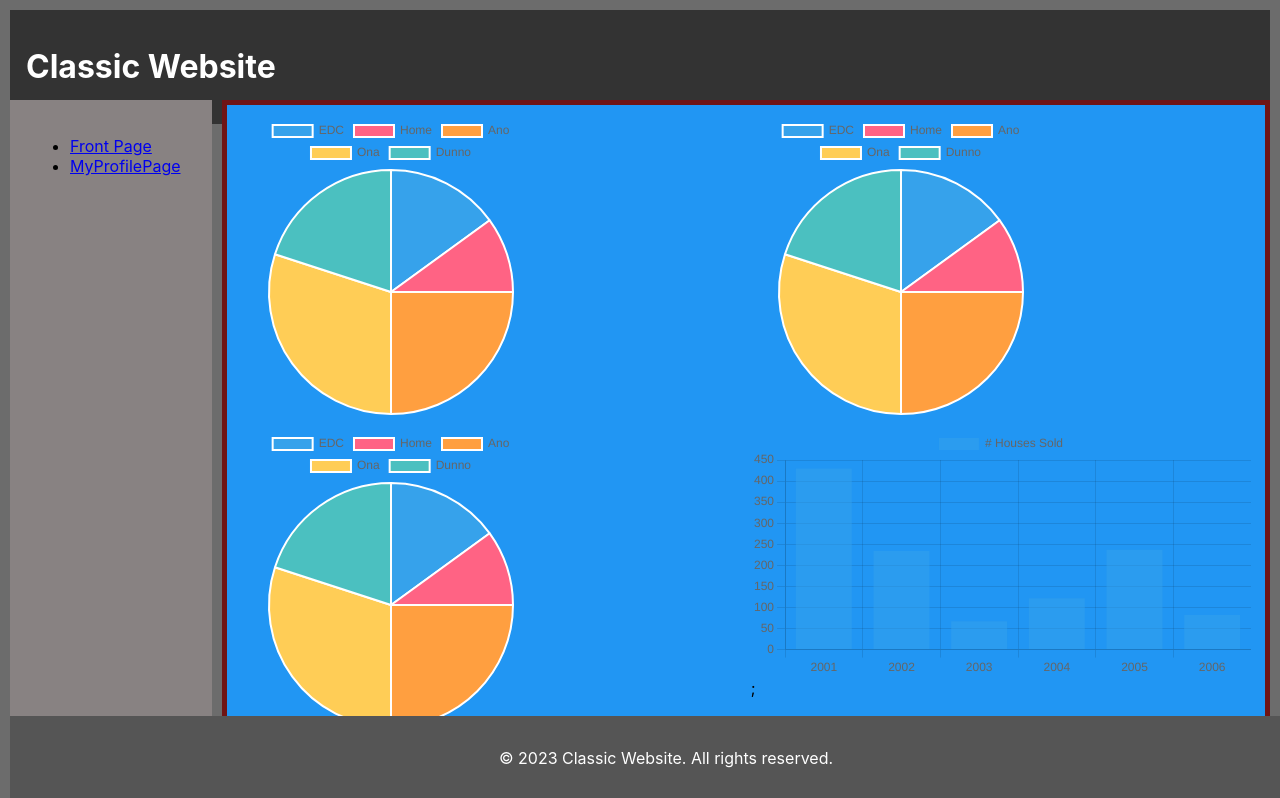
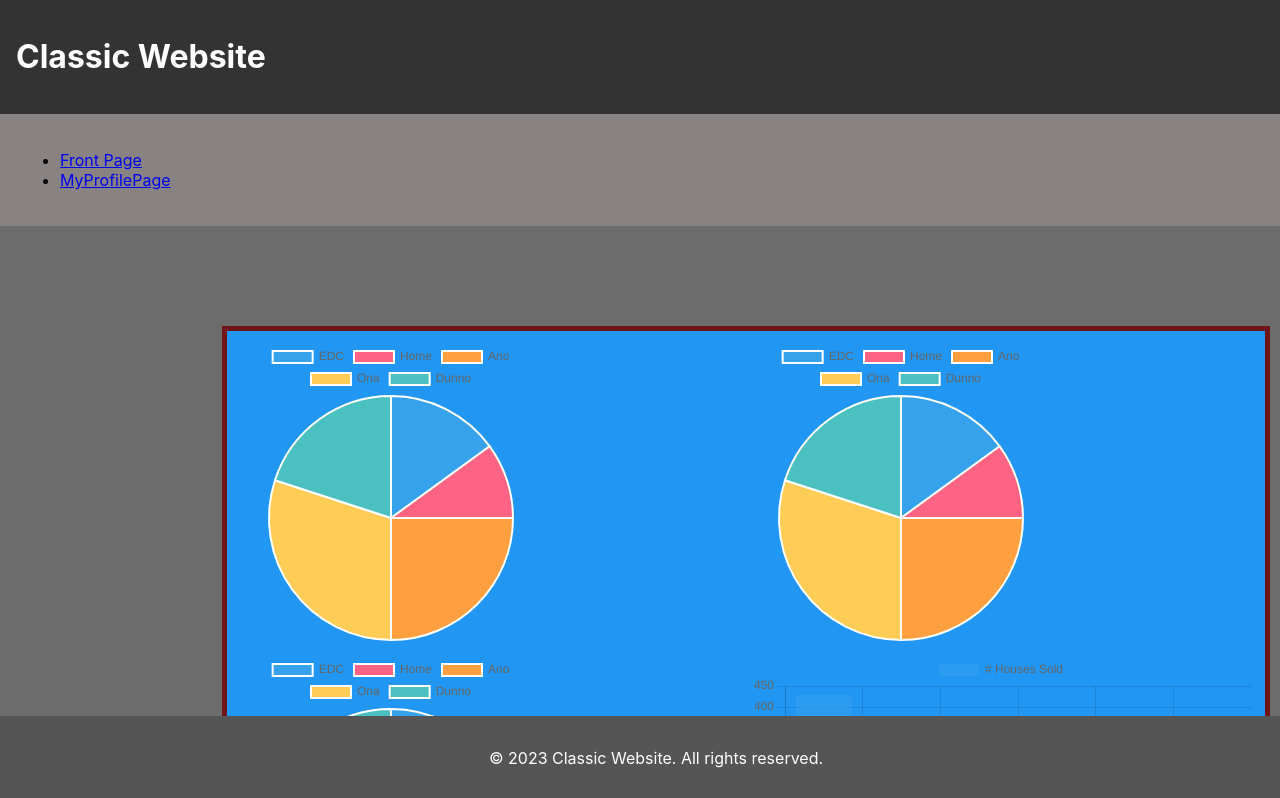
Before and after one commit to Nightbloom3/RealView, a React (Create React App) app: page / in a window 1280 px wide. Shown: the top 798 px of the page. Built offline with nearby package versions, Linux system fonts and the light colour scheme.

Commit message:
Navigation fix from main

```diff
--- a/src/App.jsx
+++ b/src/App.jsx
@@ -1,20 +1,33 @@
-import { Routes, Route, Link } from 'react-router-dom';
-import FrontPage from './Pages/FrontPage/FrontPage';
-import MyProfilePage from './Pages/MyProfilePage';
-
+import { Routes, Route } from "react-router-dom";
+import FrontPage from "./Pages/FrontPage/FrontPage";
+import MyProfilePage from "./Pages/MyProfilePage";
+import Header from "./Pages/Header";
+import Navigation from "./Pages/Navigation";
+import Footer from "./Pages/Footer";
+import "./Pages/FrontPage/FrontPage.css"
 
 function App() {
   return (
     <div>
-
-      <div className="App">
-        <FrontPage />
+      <div className="Header">
+      <Header />
       </div>
 
-{/* Element - hvilken page den navigere til --- > path det man kan skrive i URL */}
-        <Routes>
-            <Route path="/MyProfilePage" element={<MyProfilePage />} />
-        </Routes>
+
+      <div className="Navigation">
+      <Navigation />
+      </div>
+
+      {/* Element - hvilken page den navigere til --- > path det man kan skrive i URL */}
+      <Routes>
+        <Route path="/" element={<FrontPage/>}/>
+        <Route path="/MyProfilePage" element={<MyProfilePage />} />
+      </Routes>
+
+      <div className="Footer">
+      <Footer />
+      </div>
+
     </div>
   );
 }
--- a/src/Pages/FrontPage/FrontPage.jsx
+++ b/src/Pages/FrontPage/FrontPage.jsx
@@ -1,17 +1,15 @@
 import React from "react";
-import Header from "../Header";
-import Navigation from "../Navigation";
 import FrontPageContent from "./FrontPageContent";
-import Footer from "../Footer";
 import "./FrontPage.css";
 
 function FrontPage() {
   return (
-    <div className="FrontPageContainer">
-      <div class="Header"><Header/></div>
-      <div class="Navigation"><Navigation/></div>
-      <div class="FrontPageContent"><FrontPageContent/></div>
-      <div class="Footer"><Footer/></div>
+    <div>
+      <div className="FrontPageContainer">
+        <div className="FrontPageContent">
+        <FrontPageContent />
+        </div>
+      </div>
     </div>
   );
 }
```
